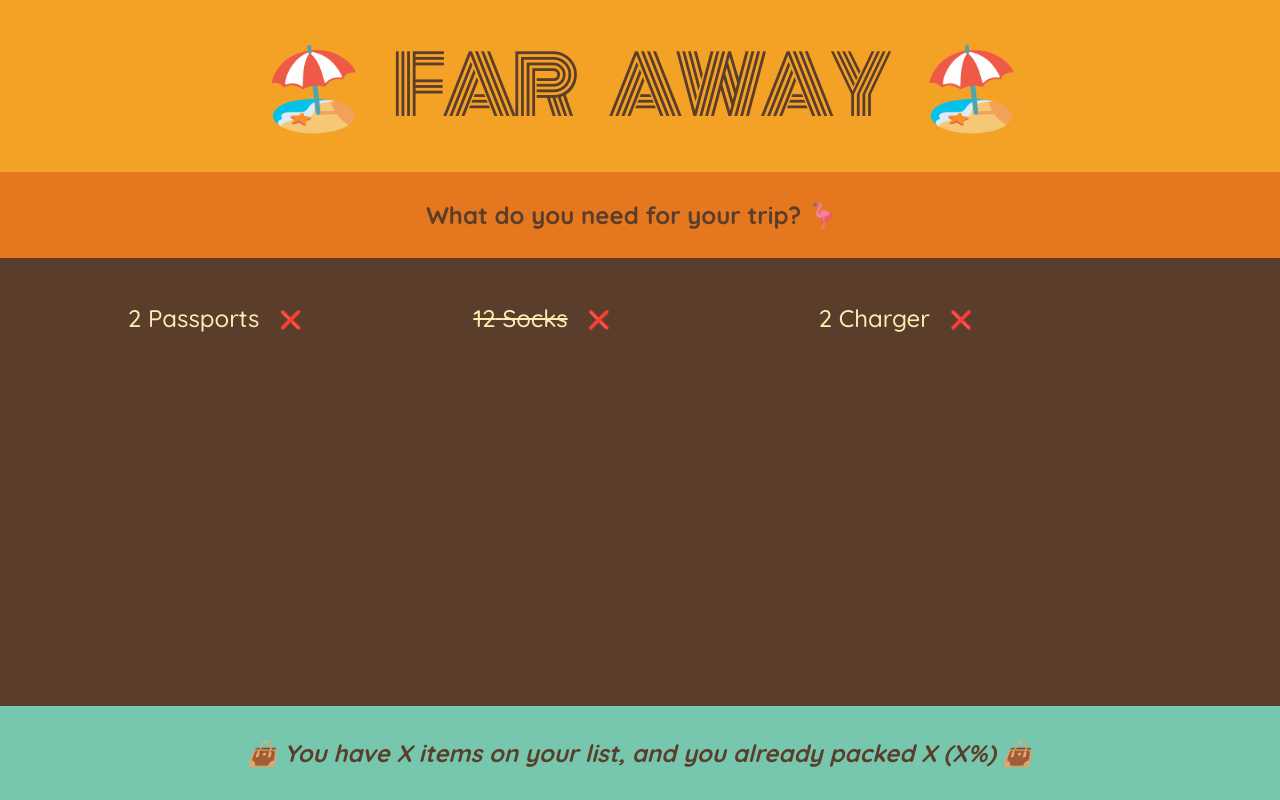
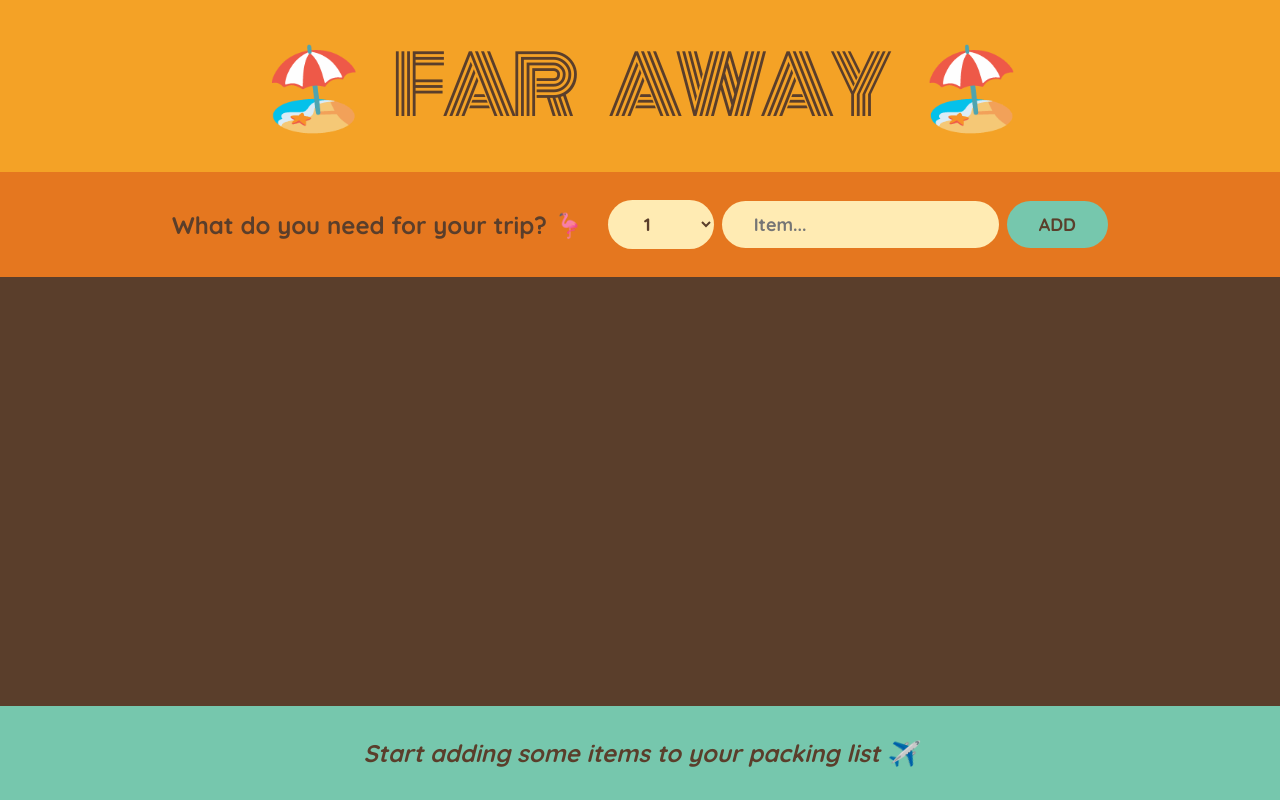
Before and after one commit to firyalhfz/travel-list, a React (Create React App) app: page / in a window 1280 px wide. Built offline with nearby package versions, Linux system fonts and the light colour scheme.

Commit message:
feat: derived-state

```diff
--- a/src/App.js
+++ b/src/App.js
@@ -1,16 +1,33 @@
-const initialItems = [
-  { id: 1, description: "Passports", quantity: 2, packed: false },
-  { id: 2, description: "Socks", quantity: 12, packed: true },
-  { id: 2, description: "Charger", quantity: 2, packed: false },
-];
+import { useState } from "react";
 
 export default function App() {
+  const [items, setItems] = useState([]);
+
+  function handleAddItems(item) {
+    setItems((items) => [...items, item]);
+  }
+
+  function handleDeleteItem(id) {
+    setItems((items) => items.filter((item) => item.id !== id));
+  }
+
+  function handleToggleItem(id) {
+    setItems((items) =>
+      items.map((item) =>
+        item.id === id ? { ...item, packed: !item.packed } : item
+      )
+    );
+  }
   return (
     <div className="app">
       <Logo />
-      <Form />
-      <PackingList />
-      <Stats />
+      <Form onAddItems={handleAddItems} />
+      <PackingList
+        items={items}
+        onDeleteItem={handleDeleteItem}
+        onToggleItem={handleToggleItem}
+      />
+      <Stats items={items} />
     </div>
   );
 }
@@ -19,42 +36,97 @@
   return <h1>🏖️ Far Away 🏖️ </h1>;
 }
 
-function Form() {
+function Form({ onAddItems }) {
+  const [desc, setDesc] = useState("");
+  const [quantity, setQuantity] = useState(1);
+
+  function handleSubmit(e) {
+    e.preventDefault();
+
+    if (!desc) return;
+    const newItem = { desc, quantity, packed: false, id: Date.now() };
+
+    onAddItems(newItem);
+  }
+
   return (
-    <div className="add-form">
+    <form
+      className="add-form"
+      onSubmit={(e) => {
+        handleSubmit(e);
+      }}
+    >
       <h3>What do you need for your trip? 🦩</h3>
-    </div>
+      <select value={quantity} onChange={(e) => setQuantity(e.target.value)}>
+        {Array.from({ length: 20 }, (_, i) => i + 1).map((num) => (
+          <option value={num} key={num}>
+            {num}
+          </option>
+        ))}
+      </select>
+      <input
+        type="text"
+        placeholder="Item..."
+        value={desc}
+        onChange={(e) => setDesc(e.target.value)}
+      />
+      <button>Add</button>
+    </form>
   );
 }
 
-function PackingList() {
+function PackingList({ items, onDeleteItem, onToggleItem }) {
   return (
     <div className="list">
       <ul>
-        {initialItems.map((item) => (
-          <Item item={item} />
+        {items.map((item) => (
+          <Item
+            item={item}
+            key={item.id}
+            onDeleteItem={onDeleteItem}
+            onToggleItem={onToggleItem}
+          />
         ))}
       </ul>
     </div>
   );
 }
 
-function Item({ item }) {
+function Item({ item, onDeleteItem, onToggleItem }) {
   return (
     <li>
+      <input
+        type="checkbox"
+        value={item.packed}
+        onChange={() => onToggleItem(item.id)}
+      />
       <span style={item.packed ? { textDecoration: "line-through" } : {}}>
-        {item.quantity} {item.description}
+        {item.quantity} {item.desc}
       </span>
-      <button>❌</button>
+      <button onClick={() => onDeleteItem(item.id)}>❌</button>
     </li>
   );
 }
 
-function Stats() {
+function Stats({ items }) {
+  if (!items.length)
+    return (
+      <p className="stats">
+        <em>Start adding some items to your packing list ✈️</em>
+      </p>
+    );
+
+  const numItems = items.length;
+  const numPacked = items.filter((item) => item.packed).length;
+  const percentage = Math.round((numPacked / numItems) * 100);
+
   return (
     <footer className="stats">
       <em>
-        👜 You have X items on your list, and you already packed X (X%) 👜
+        {percentage === 100
+          ? "You gpt everything! Ready to go"
+          : `👜 You have ${numItems} items on your list, and you already packed
+        ${numPacked} (${percentage} %) 👜`}
       </em>
     </footer>
   );
```
